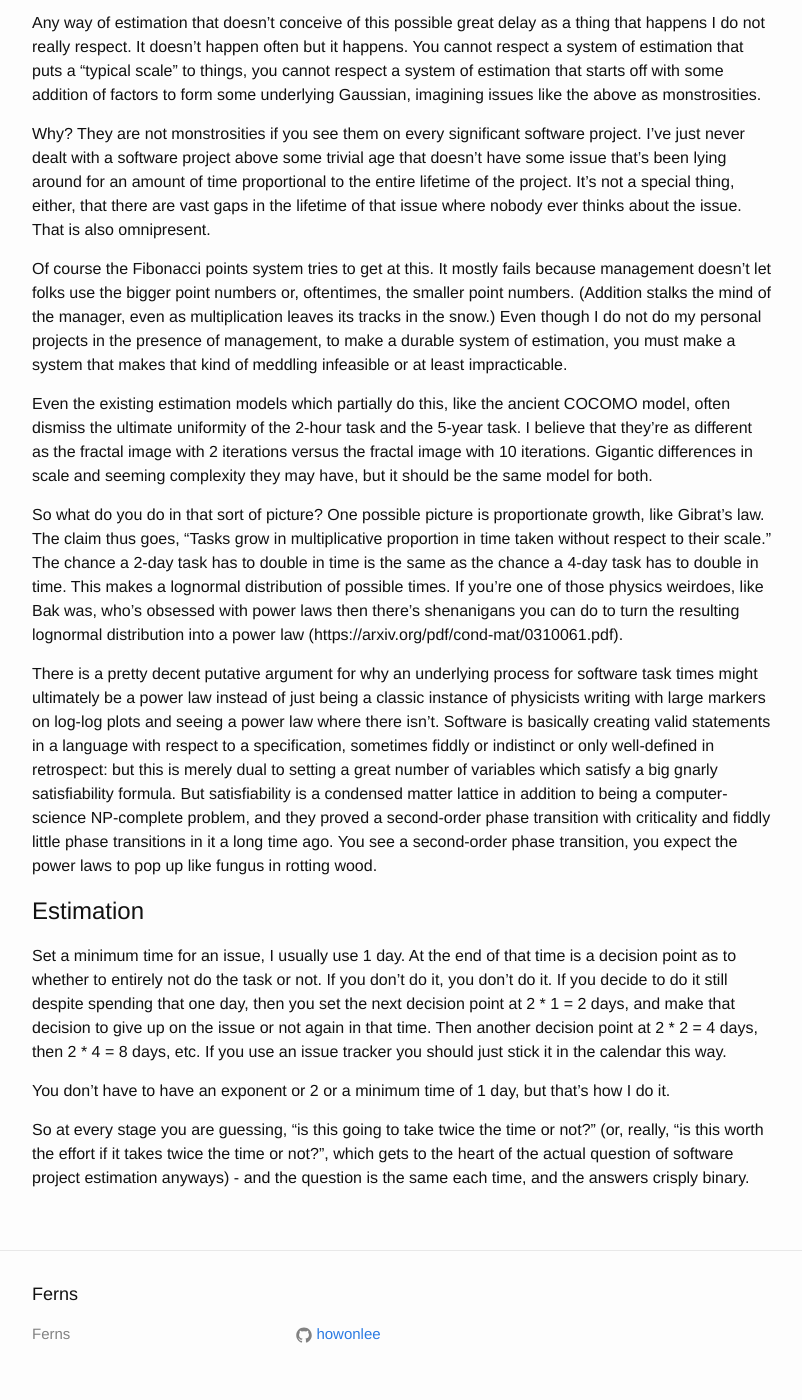
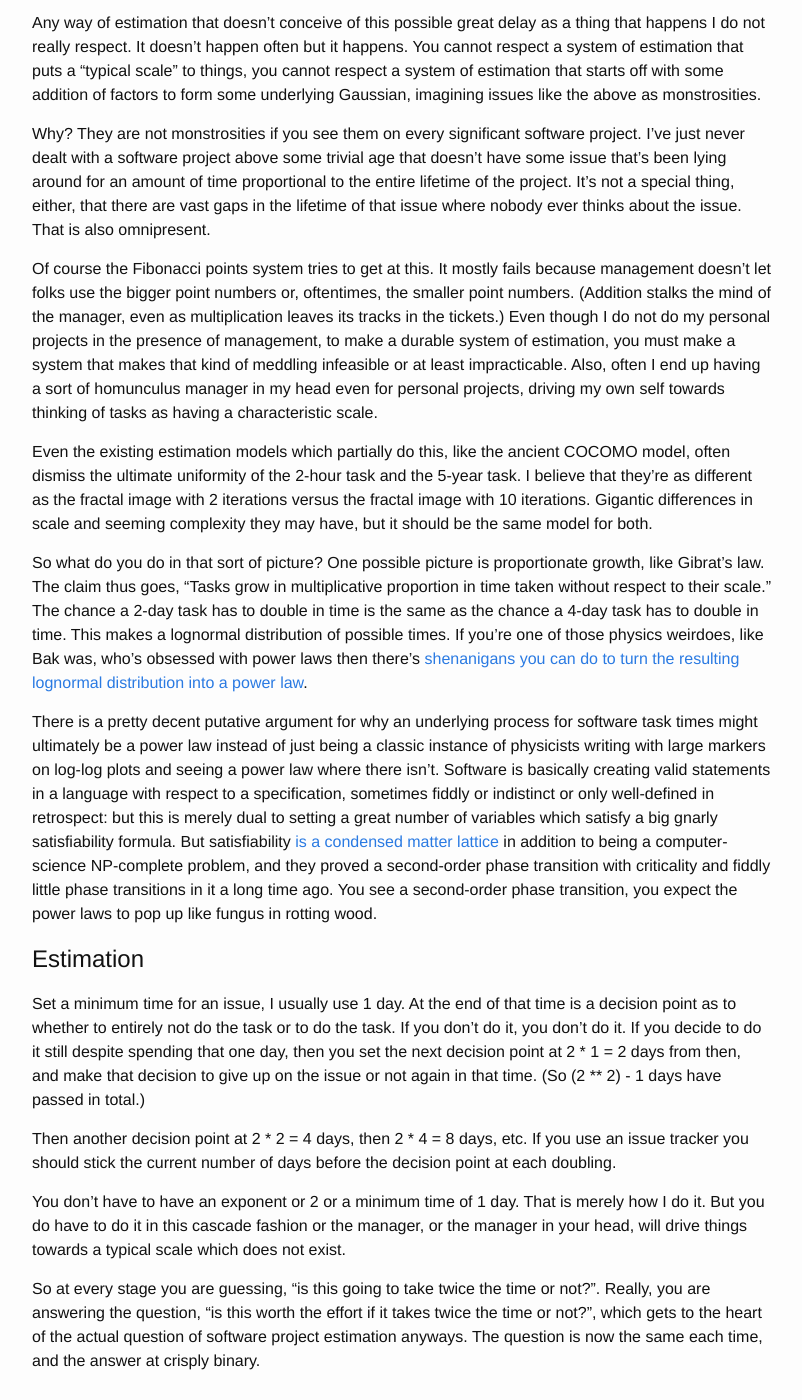
Before and after one commit to howonlee/howonlee.github.io, a Jekyll site: the page built from _posts/2022-03-20-Proportionate%20Growth%20Software%20Estimation.md, in a window 1280 px wide and 1400 px high, scrolled down 594 px. Shown: the whole window, without its empty margins (238-1040 px from the left). Built offline with Jekyll 4.4.1, drawn with Linux system fonts in a browser that asks for light colours.

Commit message:
revision

```diff
--- a/_posts/2022-03-20-Proportionate%20Growth%20Software%20Estimation.md
+++ b/_posts/2022-03-20-Proportionate%20Growth%20Software%20Estimation.md
@@ -18,19 +18,21 @@
 
 Why? They are not monstrosities if you see them on every significant software project. I've just never dealt with a software project above some trivial age that doesn't have some issue that's been lying around for an amount of time proportional to the entire lifetime of the project. It's not a special thing, either, that there are vast gaps in the lifetime of that issue where nobody ever thinks about the issue. That is also omnipresent.
 
-Of course the Fibonacci points system tries to get at this. It mostly fails because management doesn't let folks use the bigger point numbers or, oftentimes, the smaller point numbers. (Addition stalks the mind of the manager, even as multiplication leaves its tracks in the snow.) Even though I do not do my personal projects in the presence of management, to make a durable system of estimation, you must make a system that makes that kind of meddling infeasible or at least impracticable.
+Of course the Fibonacci points system tries to get at this. It mostly fails because management doesn't let folks use the bigger point numbers or, oftentimes, the smaller point numbers. (Addition stalks the mind of the manager, even as multiplication leaves its tracks in the tickets.) Even though I do not do my personal projects in the presence of management, to make a durable system of estimation, you must make a system that makes that kind of meddling infeasible or at least impracticable. Also, often I end up having a sort of homunculus manager in my head even for personal projects, driving my own self towards thinking of tasks as having a characteristic scale.
 
 Even the existing estimation models which partially do this, like the ancient COCOMO model, often dismiss the ultimate uniformity of the 2-hour task and the 5-year task. I believe that they're as different as the fractal image with 2 iterations versus the fractal image with 10 iterations. Gigantic differences in scale and seeming complexity they may have, but it should be the same model for both.
 
-So what do you do in that sort of picture? One possible picture is proportionate growth, like Gibrat's law. The claim thus goes, "Tasks grow in multiplicative proportion in time taken without respect to their scale." The chance a 2-day task has to double in time is the same as the chance a 4-day task has to double in time. This makes a lognormal distribution of possible times. If you're one of those physics weirdoes, like Bak was, who's obsessed with power laws then there's shenanigans you can do to turn the resulting lognormal distribution into a power law (https://arxiv.org/pdf/cond-mat/0310061.pdf).
+So what do you do in that sort of picture? One possible picture is proportionate growth, like Gibrat's law. The claim thus goes, "Tasks grow in multiplicative proportion in time taken without respect to their scale." The chance a 2-day task has to double in time is the same as the chance a 4-day task has to double in time. This makes a lognormal distribution of possible times. If you're one of those physics weirdoes, like Bak was, who's obsessed with power laws then there's [shenanigans you can do to turn the resulting lognormal distribution into a power law](https://arxiv.org/pdf/cond-mat/0310061.pdf).
 
-There is a pretty decent putative argument for why an underlying process for software task times might ultimately be a power law instead of just being a classic instance of physicists writing with large markers on log-log plots and seeing a power law where there isn't. Software is basically creating valid statements in a language with respect to a specification, sometimes fiddly or indistinct or only well-defined in retrospect: but this is merely dual to setting a great number of variables which satisfy a big gnarly satisfiability formula. But satisfiability is a condensed matter lattice in addition to being a computer-science NP-complete problem, and they proved a second-order phase transition with criticality and fiddly little phase transitions in it a long time ago. You see a second-order phase transition, you expect the power laws to pop up like fungus in rotting wood.
+There is a pretty decent putative argument for why an underlying process for software task times might ultimately be a power law instead of just being a classic instance of physicists writing with large markers on log-log plots and seeing a power law where there isn't. Software is basically creating valid statements in a language with respect to a specification, sometimes fiddly or indistinct or only well-defined in retrospect: but this is merely dual to setting a great number of variables which satisfy a big gnarly satisfiability formula. But satisfiability [is a condensed matter lattice](https://web.stanford.edu/~montanar/RESEARCH/book.html) in addition to being a computer-science NP-complete problem, and they proved a second-order phase transition with criticality and fiddly little phase transitions in it a long time ago. You see a second-order phase transition, you expect the power laws to pop up like fungus in rotting wood.
 
 Estimation
 ===
 
-Set a minimum time for an issue, I usually use 1 day. At the end of that time is a decision point as to whether to entirely not do the task or not. If you don't do it, you don't do it. If you decide to do it still despite spending that one day, then you set the next decision point at 2 * 1 = 2 days, and make that decision to give up on the issue or not again in that time. Then another decision point at 2 * 2 = 4 days, then 2 * 4 = 8 days, etc. If you use an issue tracker you should just stick it in the calendar this way.
+Set a minimum time for an issue, I usually use 1 day. At the end of that time is a decision point as to whether to entirely not do the task or to do the task. If you don't do it, you don't do it. If you decide to do it still despite spending that one day, then you set the next decision point at 2 * 1 = 2 days from then, and make that decision to give up on the issue or not again in that time. (So (2 ** 2) - 1 days have passed in total.)
 
-You don't have to have an exponent or 2 or a minimum time of 1 day, but that's how I do it.
+Then another decision point at 2 * 2 = 4 days, then 2 * 4 = 8 days, etc. If you use an issue tracker you should stick the current number of days before the decision point at each doubling.
 
-So at every stage you are guessing, "is this going to take twice the time or not?" (or, really, "is this worth the effort if it takes twice the time or not?", which gets to the heart of the actual question of software project estimation anyways) - and the question is the same each time, and the answers crisply binary.
+You don't have to have an exponent or 2 or a minimum time of 1 day. That is merely how I do it. But you do have to do it in this cascade fashion or the manager, or the manager in your head, will drive things towards a typical scale which does not exist.
+
+So at every stage you are guessing, "is this going to take twice the time or not?". Really, you are answering the question, "is this worth the effort if it takes twice the time or not?", which gets to the heart of the actual question of software project estimation anyways. The question is now the same each time, and the answer at crisply binary.
```
